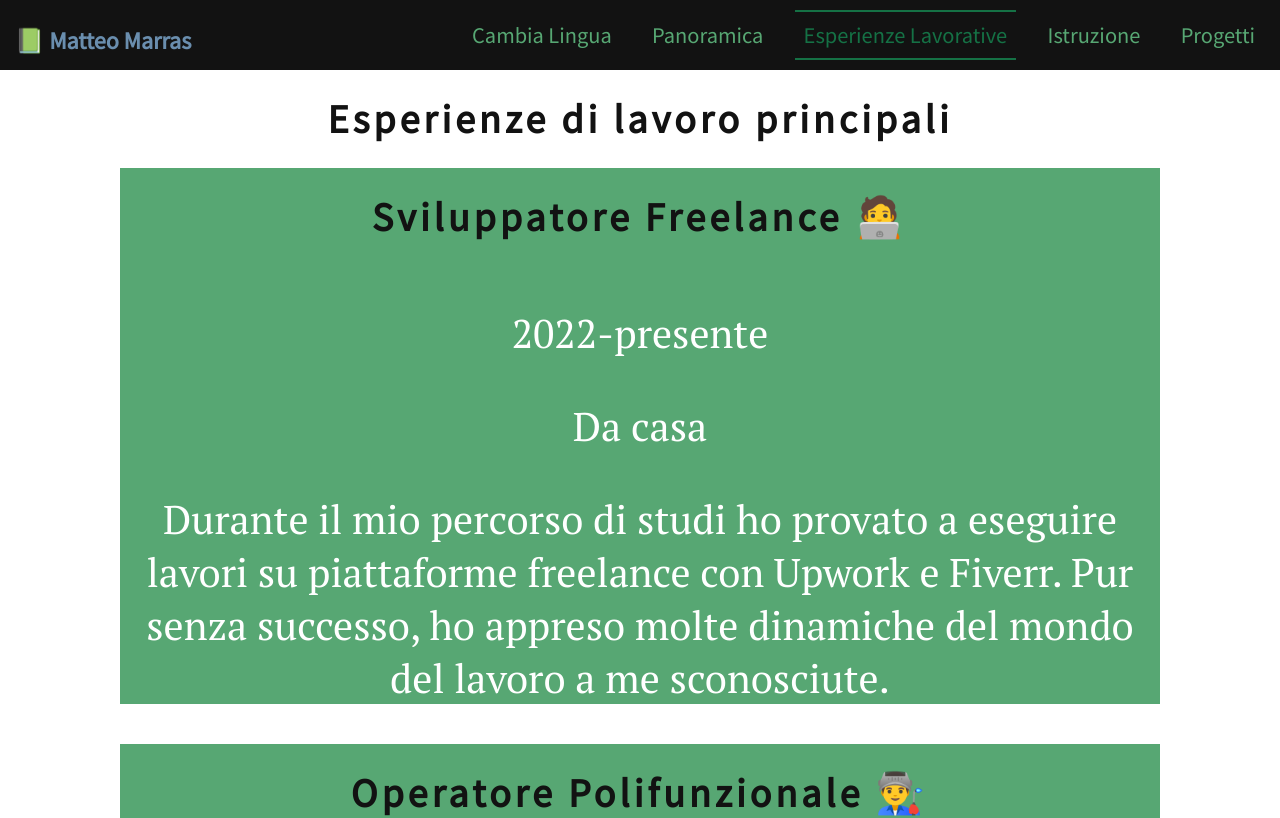
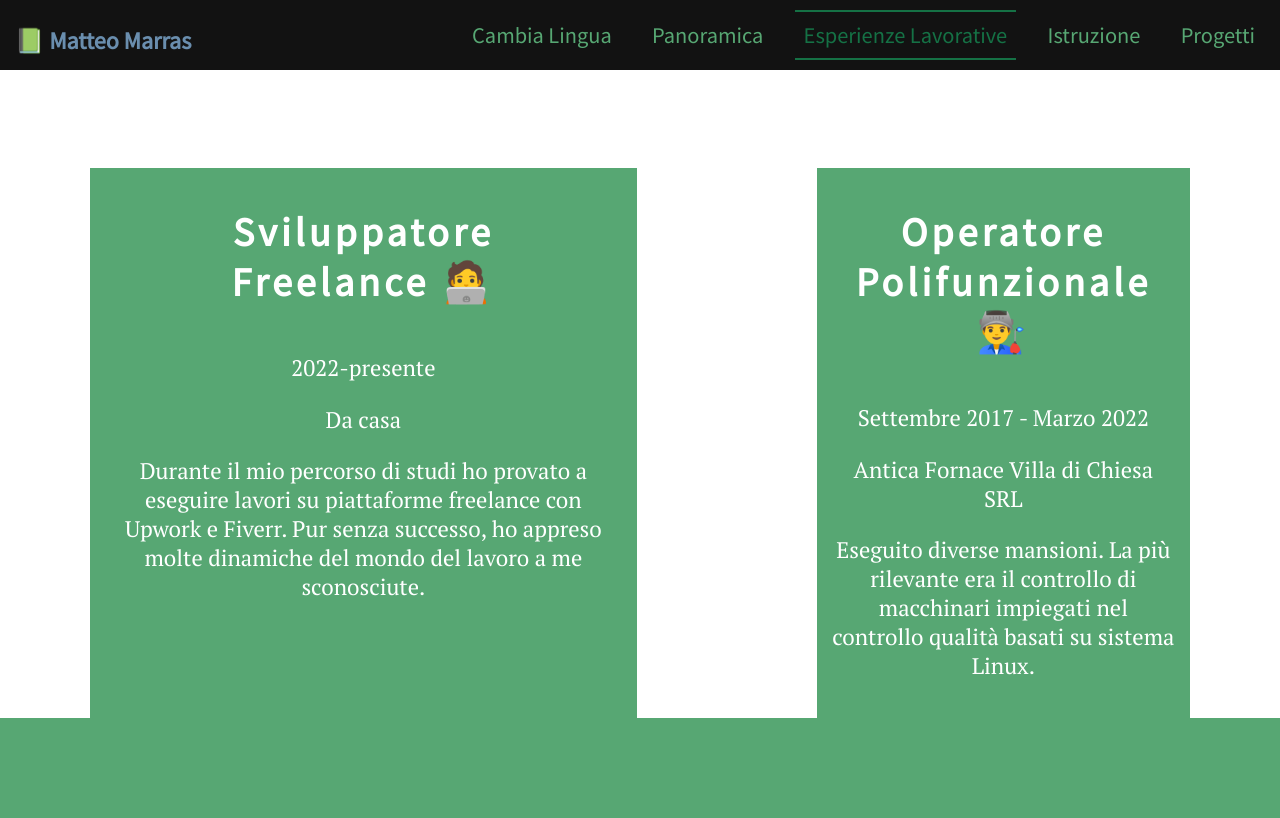
Before and after one commit to matteomarrass/my-portfolio, a React (Create React App) app: page /jobs in a window 1280 px wide. Shown: the top 818 px of the page. Built offline with nearby package versions, Linux system fonts and the light colour scheme.

Commit message:
Starting study

```diff
--- a/src/components/app.css
+++ b/src/components/app.css
@@ -3,7 +3,7 @@ h1, h2, h3, h4, h5, h6 {
 }
 
 p {
-  font-size: 2em;
+  font-size: 1.5em;
   font-family: "PT Serif", serif;
   color: #121212;
   font-weight: 500;
@@ -104,7 +104,7 @@ nav .active {
   overflow: hidden;
   white-space: nowrap;
   border-right: 0.1em solid #157145;
-  animation: typing 1.5s steps(40, end), blink 0.75s step-end 8;
+  animation: typing 1.5s steps(40, end), blink 0.75s step-end infinite;
 }
 @keyframes typing {
   from {
@@ -204,8 +204,11 @@ nav .active {
 #job {
   background-color: #fff;
 }
+#job .cardsJob {
+  display: flex;
+}
 #job .titleJobs {
-  color: #121212;
+  color: #fff;
   font-size: 40px;
   letter-spacing: 0.1em;
   margin: 0 auto;
@@ -215,11 +218,18 @@ nav .active {
 #job .cardJob {
   margin: 0 6em 0 6em;
   text-align: center;
-  font-size: 20px;
+  font-size: 15px;
   background-color: #57A773;
+  padding: 1em;
+  transition: 0.1s;
 }
 #job .cardJob p {
   color: #fff;
 }
+#job .cardJob:hover {
+  border: 3px solid #121212;
+  border-bottom: none;
+  font-size: 20px;
+}
 
 /*# sourceMappingURL=app.css.map */
--- a/src/components/app.scss
+++ b/src/components/app.scss
@@ -14,7 +14,7 @@ h1, h2, h3, h4, h5, h6 {
 }
 
 p {
-    font-size: 2em;
+    font-size: 1.5em;
     font-family: $serif;
     color: $black;
     font-weight: 500;
@@ -120,7 +120,7 @@ nav {
         white-space: nowrap;
         border-right: .10em solid $fifthColour;
         animation: typing 1.5s steps(40, end),
-            blink .75s step-end 8;
+            blink .75s step-end infinite;
     }
     @keyframes typing {
         from { width: 0 }
@@ -220,8 +220,11 @@ nav {
 //JobsPage
 #job {
     background-color: #fff;
+.cardsJob{
+    display: flex;
+}
     .titleJobs{
-        color: $black;
+        color: #fff;
         font-size: 40px;
         letter-spacing: .1em;
         margin: 0 auto;
@@ -231,10 +234,17 @@ nav {
     .cardJob{
         margin: 0 6em 0 6em;
         text-align: center;
-        font-size: 20px;
+        font-size: 15px;
         background-color: $fourthColour;
+        padding: 1em;
+        transition: .1s;
         p {
             color: #fff;
         }
     }
+    .cardJob:hover{
+        border: 3px solid $black;
+        border-bottom: none;
+        font-size: 20px;
+    }
 }
```
Also changed, not shown: 1 other file (tests, documents, lock files or other folders).
